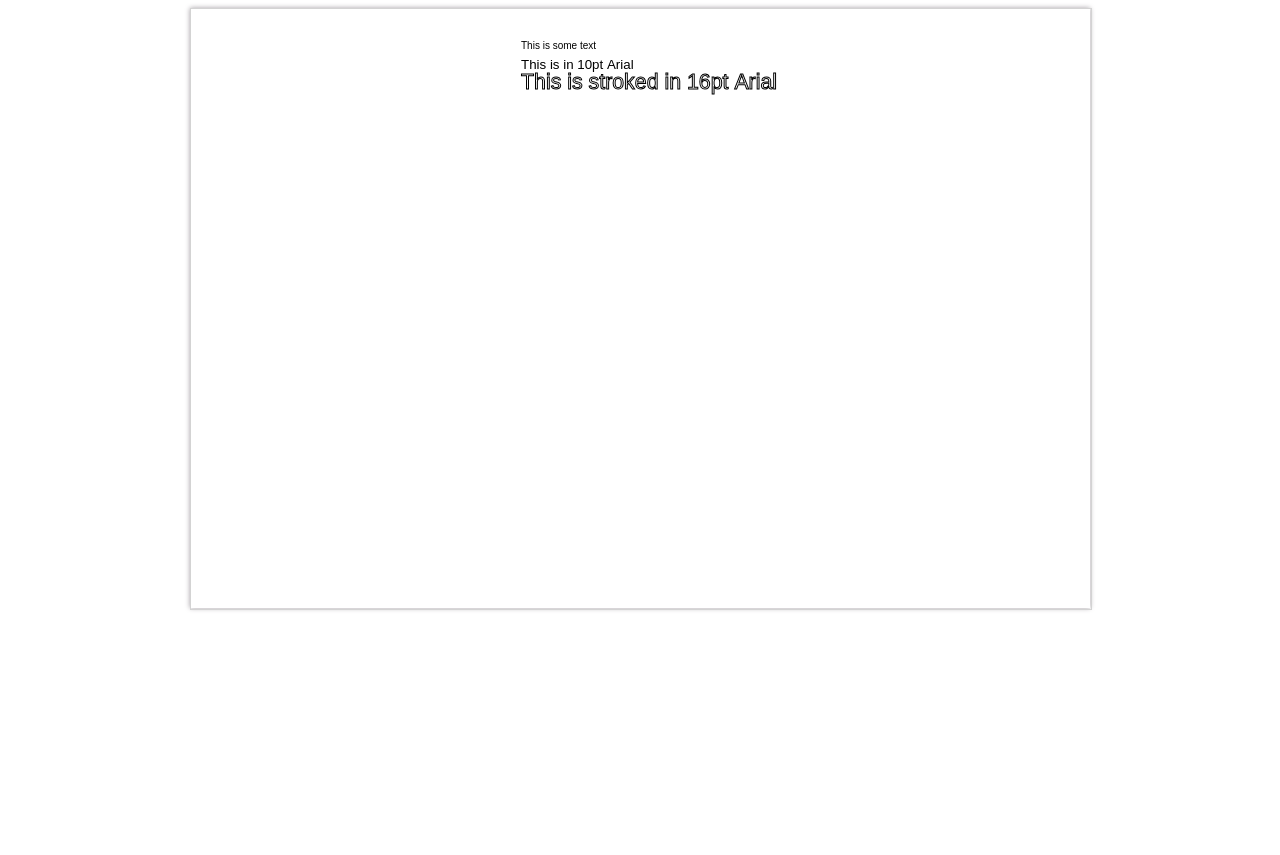
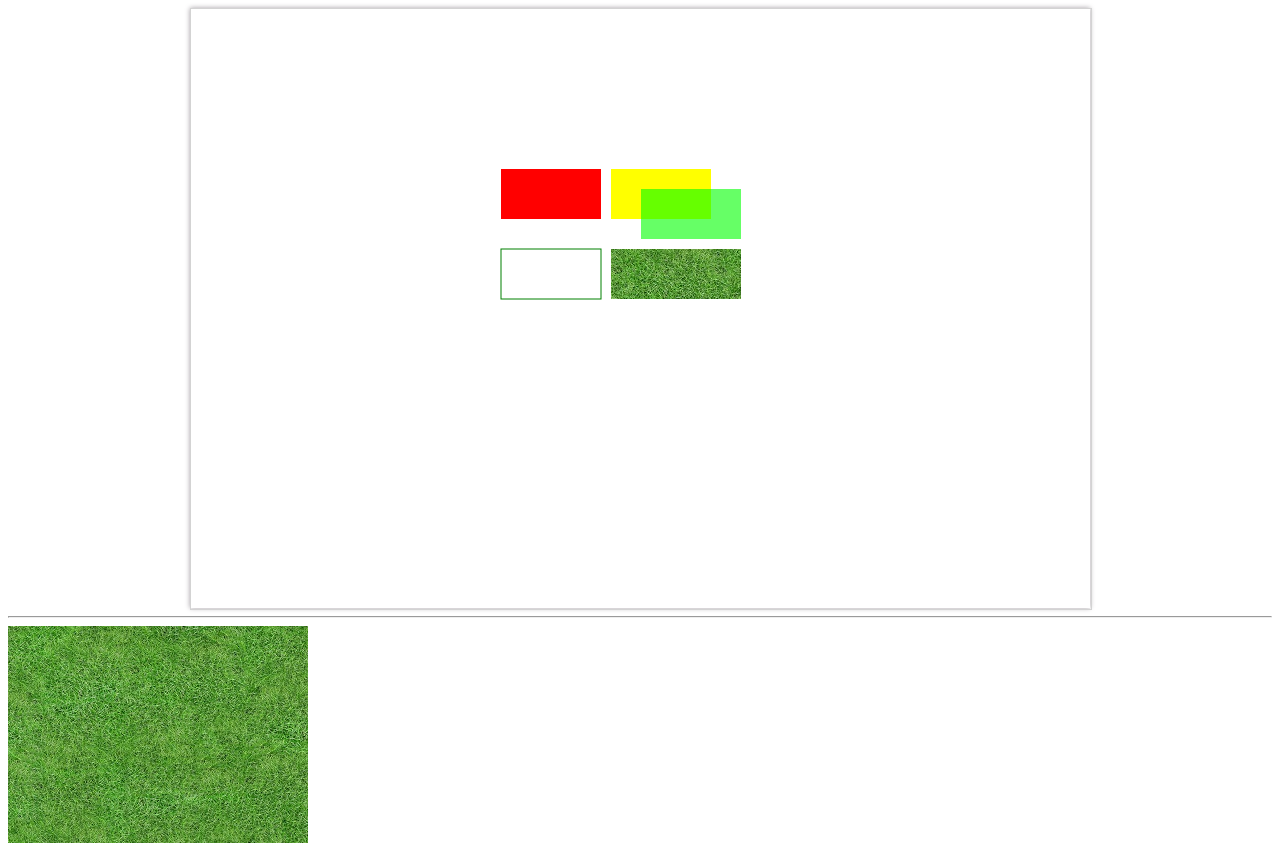
Before and after one commit to ermondel/canvastst, a plain HTML site: page index.html in a window 1280 px wide. Before the commit the page ends 800 px from the top, so only its background shows below. Drawn offline with Linux system fonts and the light colour scheme.

Commit message:
feat: Practice in customizing drawing styles (colors and textures)

```diff
--- a/index.html
+++ b/index.html
@@ -17,6 +17,8 @@
     <div id="app">
         <canvas width="900" height="600" id="testcanvas">Canvas not support</canvas>
     </div>
+    <hr>
+    <img src="./grass.jpg" id="grass" />
     <script src="./index.js"></script>
 </body>
 </html>
--- a/index.js
+++ b/index.js
@@ -61,11 +61,26 @@ const pageLoaded = () => {
     // end
 
     // 8. Drawing text
-    ctx.fillText('This is some text', 330, 40);
+    // ctx.fillText('This is some text', 330, 40);
     // Modify the font
-    ctx.font = '10pt Arial';
-    ctx.fillText('This is in 10pt Arial', 330, 60);
+    // ctx.font = '10pt Arial';
+    // ctx.fillText('This is in 10pt Arial', 330, 60);
     // Draw stroked text
-    ctx.font = '16pt Arial';
-    ctx.strokeText('This is stroked in 16pt Arial', 330, 80);
+    // ctx.font = '16pt Arial';
+    // ctx.strokeText('This is stroked in 16pt Arial', 330, 80);
+
+    // 9. Fill styles and colors
+    ctx.fillStyle = 'red';
+    ctx.fillRect(310, 160, 100, 50);
+    ctx.strokeStyle = 'green';
+    ctx.strokeRect(310, 240, 100, 50);
+    ctx.fillStyle = "rgb(255, 255, 0)";
+    ctx.fillRect(420, 160, 100, 50);
+    ctx.fillStyle = "rgba(0, 255, 0, 0.6)";
+    ctx.fillRect(450, 180, 100, 50);
+    const grassImage = document.getElementById('grass');
+    const pattern = ctx.createPattern(grassImage, "repeat");
+    ctx.fillStyle = pattern;
+    ctx.fillRect(420, 240, 130, 50);
+
 }
```
Also changed, not shown: grass.jpg (added).
